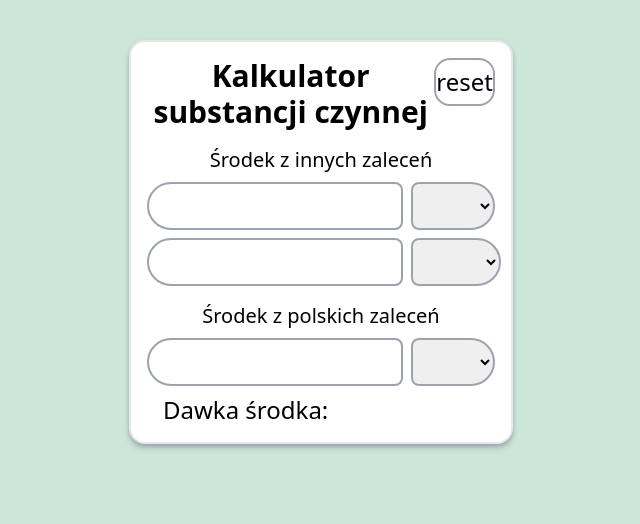
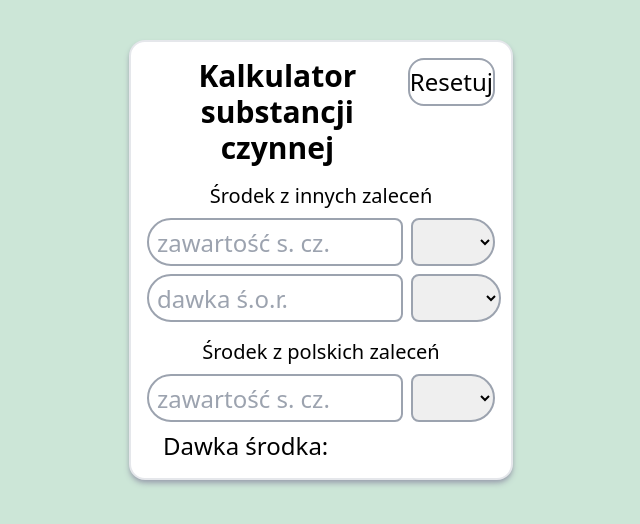
Before and after one commit to MescoCzubinski/KalkulatorSubstancjiCzynnej, a website: page src/index.html in a window 1280 px wide. Shown: the whole page, without its empty margins (319-959 px from the left). Drawn offline with Linux system fonts and the light colour scheme.

Commit message:
some fixes

```diff
--- a/src/index.html
+++ b/src/index.html
@@ -15,13 +15,13 @@
           <header>
             <div class="flex mb-4">
               <div class="text-3xl flex flex-wrap justify-center text-center font-bold">Kalkulator substancji czynnej</div>
-              <input type="button" id="reset" value="reset" class="text-md input rounded-2xl" />
+              <input type="button" id="reset" value="Resetuj" class="text-md input rounded-2xl"/>
             </div>
           </header>
           <article>
             <div class="flex text-xl font-medium justify-center mb-2">Środek z innych zaleceń</div>
             <div class="flex mb-2">
-              <input type="text" class="input" id="ingredient-contents-other"/>
+              <input type="text" class="input" id="ingredient-contents-other" placeholder="zawartość s. cz."/>
               <select class="input" id="ingredient-contents-other-unit">
                 <option selected hidden></option>
                 <option value="g/l">g/l</option>
@@ -30,7 +30,7 @@
               </select>
             </div>
             <div class="flex mb-4">
-              <input type="text" class="input" id="dose-contents"/>
+              <input type="text" class="input" id="dose-contents" placeholder="dawka ś.o.r."/>
               <select class="input" id="dose-contents-unit">
                 <option selected hidden></option>
                 <option value="l/ha">l/ha</option>
@@ -42,7 +42,7 @@
           <article>
             <div class="flex text-xl font-medium justify-center mb-2">Środek z polskich zaleceń</div>
             <div class="flex mb-2">
-              <input type="text" class="input" id="ingredient-contents-polish"/>
+              <input type="text" class="input" id="ingredient-contents-polish" placeholder="zawartość s. cz."/>
               <select class="input" id="ingredient-contents-polish-unit">
                 <option selected hidden></option>
                 <option value="g/l">g/l</option>
```
